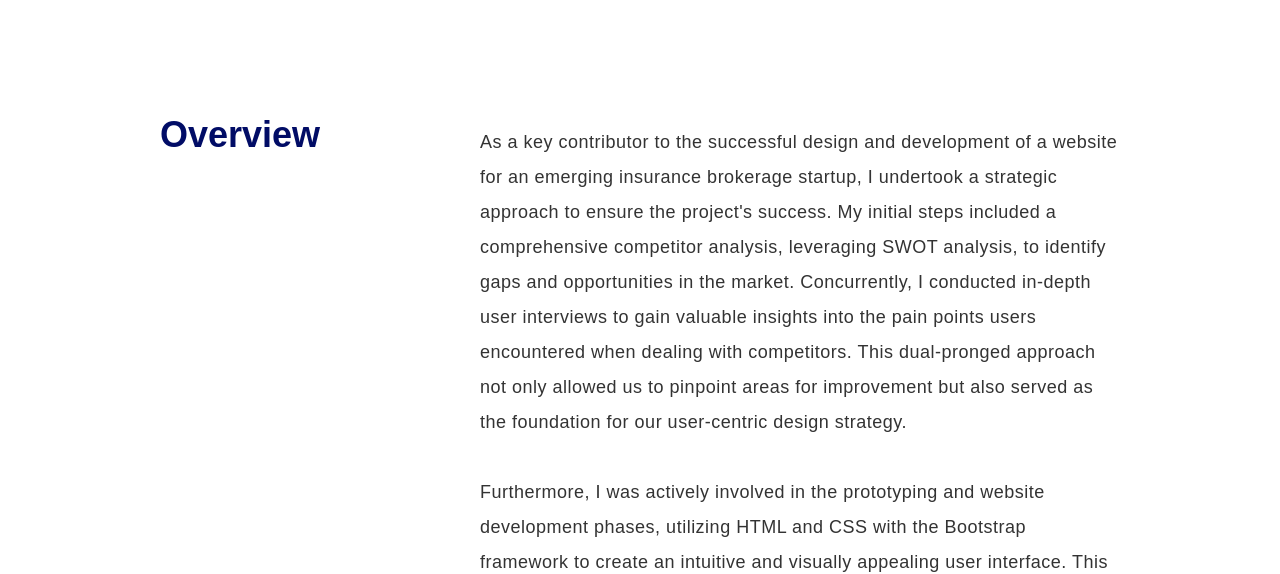
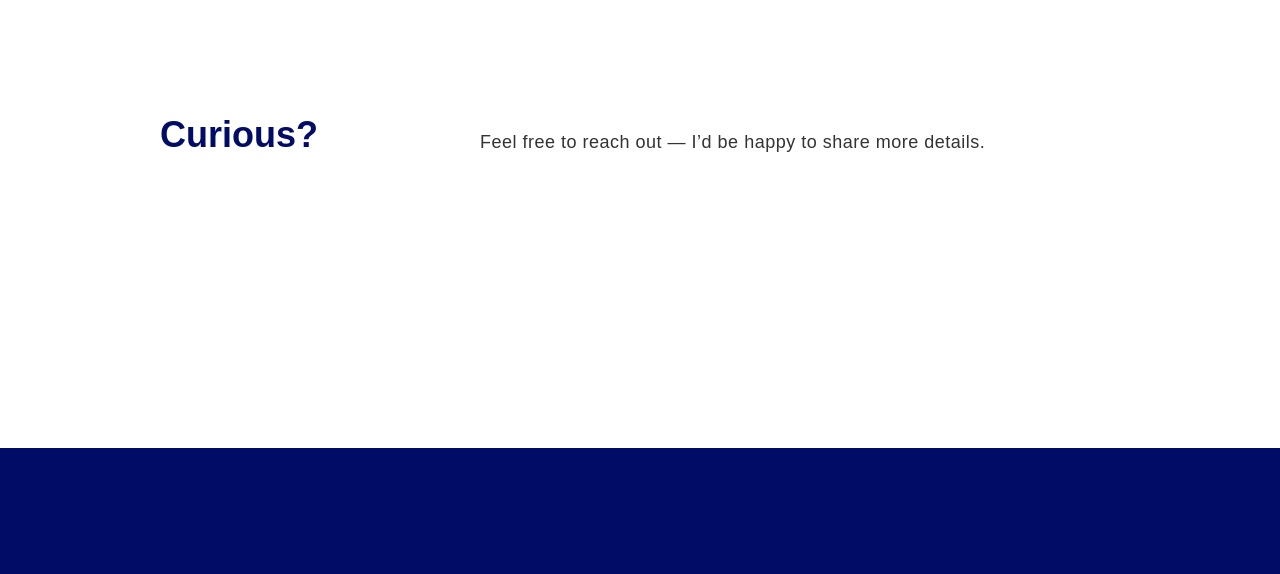
Before and after one commit to agalexei/araux, a plain HTML site: page casestudies/nrma-reimagine.html in a window 1280 px wide. Shown: the part 1820-2394 px from the top of the page. Drawn offline with nearby package versions, Linux system fonts and the light colour scheme; a script that the page names is missing.

Commit message:
updated nrma

```diff
--- a/casestudies/nrma-reimagine.html
+++ b/casestudies/nrma-reimagine.html
@@ -62,16 +62,6 @@
         <div class="caption"></div>
       </div>
     </div>
-    <div class="section-6 wf-section">
-      <div class="col-1"></div>
-      <div class="col-2">
-        <div class="text-block-3">Overview</div>
-      </div>
-      <div class="col-4">
-        <div class="bodycopy">As a key contributor to the successful design and development of a website for an emerging insurance brokerage startup, I undertook a strategic approach to ensure the project's success. My initial steps included a comprehensive competitor analysis, leveraging SWOT analysis, to identify gaps and opportunities in the market. Concurrently, I conducted in-depth user interviews to gain valuable insights into the pain points users encountered when dealing with competitors. This dual-pronged approach not only allowed us to pinpoint areas for improvement but also served as the foundation for our user-centric design strategy. <br><br>
-          Furthermore, I was actively involved in the prototyping and website development phases, utilizing HTML and CSS with the Bootstrap framework to create an intuitive and visually appealing user interface. This hands-on experience enabled me to translate our design concepts into a functional and responsive website, ensuring that our users' needs were met seamlessly in the final product.</div>
-      </div>
-</div>
 <div class="section-6 wf-section">
   <div class="col-1"></div>
   <div class="col-2">
```
